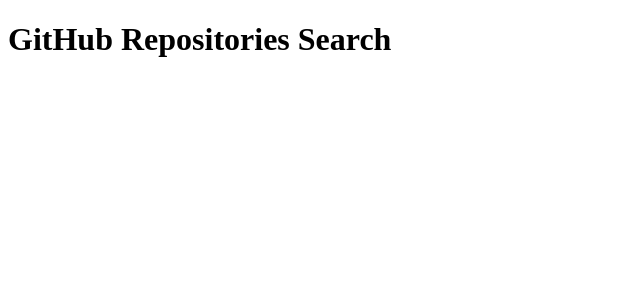
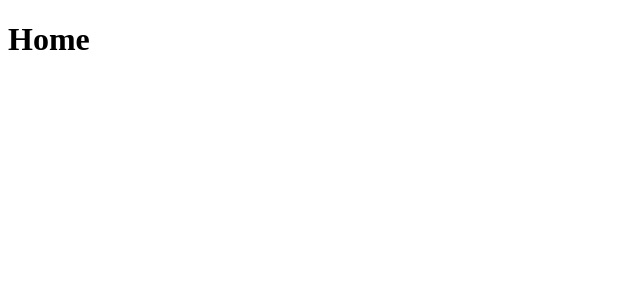
Before and after one commit to mayromyller/github-respositories-search, a React (Create React App) app: page / in a window 1280 px wide. Shown: the top 300 px of the page, without its empty margins (0-640 px from the left). Built offline with nearby package versions, Linux system fonts and the light colour scheme.

Commit message:
chore: add react-router-dom and ensure its usage

```diff
--- a/package.json
+++ b/package.json
@@ -15,6 +15,7 @@
     "eslint-plugin-react": "^7.23.1",
     "react": "^17.0.2",
     "react-dom": "^17.0.2",
+    "react-router-dom": "^5.2.0",
     "react-scripts": "4.0.3",
     "typescript": "^4.1.2",
     "web-vitals": "^1.0.1"
@@ -44,6 +45,7 @@
     ]
   },
   "devDependencies": {
+    "@types/react-router-dom": "^5.1.7",
     "eslint": "^7.23.0",
     "eslint-config-prettier": "^8.1.0",
     "eslint-import-resolver-typescript": "^2.4.0",
--- a/src/App.tsx
+++ b/src/App.tsx
@@ -1,8 +1,11 @@
+import { BrowserRouter } from 'react-router-dom'
+import Routes from './routes'
+
 function App() {
   return (
-    <div className="App">
-      <h1>GitHub Repositories Search</h1>
-    </div>
+    <BrowserRouter>
+      <Routes />
+    </BrowserRouter>
   )
 }
 
--- /dev/null
+++ b/src/pages/About/index.tsx
@@ -0,0 +1,9 @@
+const About = () => {
+  return (
+    <div>
+      <h1>Sobre</h1>
+    </div>
+  )
+}
+
+export default About
--- /dev/null
+++ b/src/pages/Home/index.tsx
@@ -0,0 +1,9 @@
+const Home = () => {
+  return (
+    <div>
+      <h1>Home</h1>
+    </div>
+  )
+}
+
+export default Home
--- /dev/null
+++ b/src/routes/index.tsx
@@ -0,0 +1,13 @@
+import { Route, Switch } from 'react-router-dom'
+
+import About from '../pages/About'
+import Home from '../pages/Home'
+
+const Routes = () => (
+  <Switch>
+    <Route path="/" exact component={Home} />
+    <Route path="/about" component={About} />
+  </Switch>
+)
+
+export default Routes
```
Also changed, not shown: 1 other file (tests, documents, lock files or other folders).
